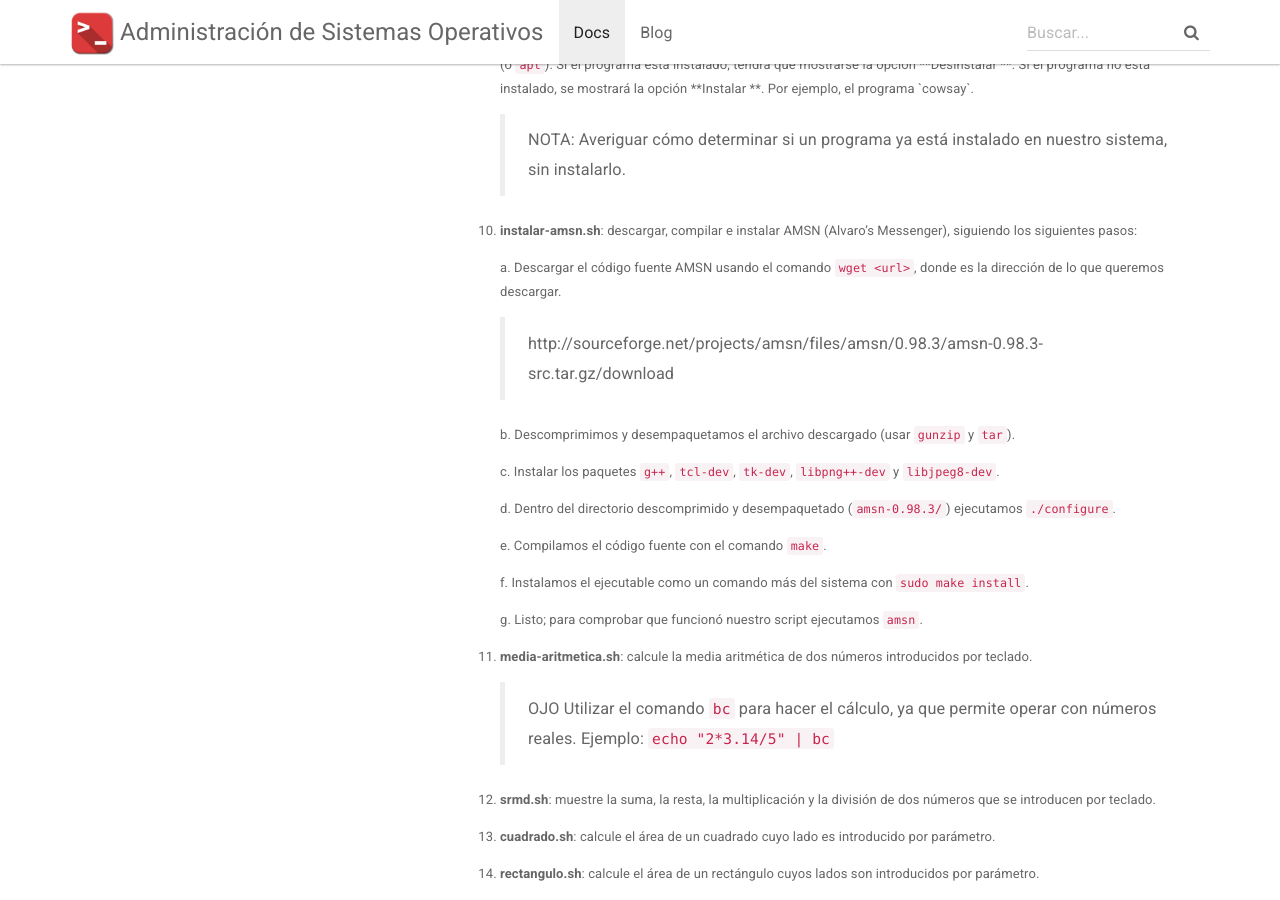
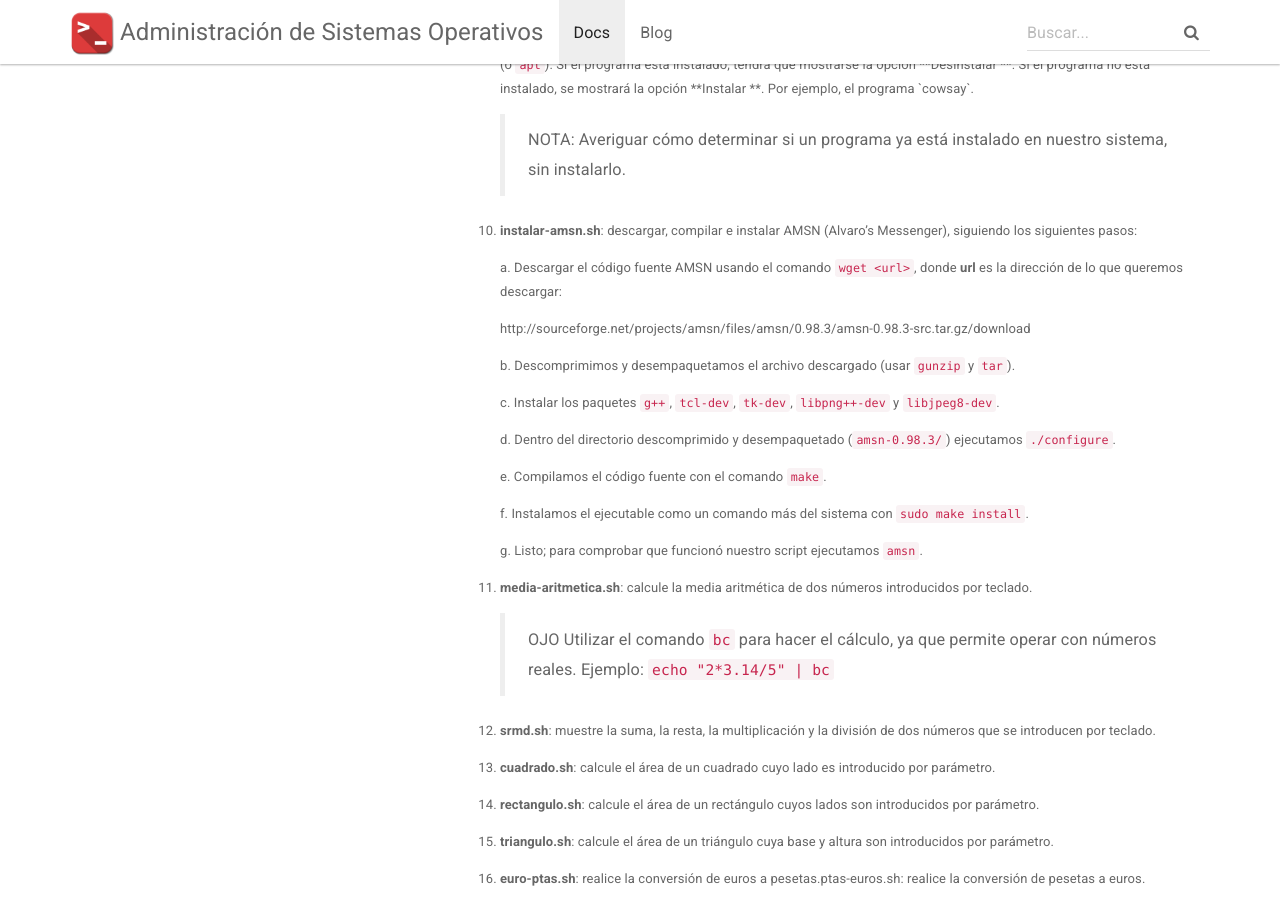
Before and after one commit to asir-add/asir-add.github.io, a Jekyll site: the page built from docs/_docs/scripting/bash/actividades.md, in a window 1280 px wide and 900 px high, scrolled down 1117 px. Built offline with Jekyll 4.4.1, drawn with Linux system fonts in a browser that asks for light colours; nearby versions of some CDN libraries.

Commit message:
Update actividades.md

```diff
--- a/docs/_docs/scripting/bash/actividades.md
+++ b/docs/_docs/scripting/bash/actividades.md
@@ -42,9 +42,9 @@ Actividades:
 
 10. **instalar-amsn.sh**: descargar, compilar e instalar AMSN (Alvaro’s Messenger), siguiendo los siguientes pasos:
 
-    a. Descargar el código fuente AMSN usando el comando `wget <url>`, donde <url> es la dirección de lo que queremos descargar.
+    a. Descargar el código fuente AMSN usando el comando `wget <url>`, donde **url** es la dirección de lo que queremos descargar:
 
-    > http://sourceforge.net/projects/amsn/files/amsn/0.98.3/amsn-0.98.3-src.tar.gz/download
+    http://sourceforge.net/projects/amsn/files/amsn/0.98.3/amsn-0.98.3-src.tar.gz/download
 
     b. Descomprimimos y desempaquetamos el archivo descargado (usar `gunzip` y `tar`).
 
```
